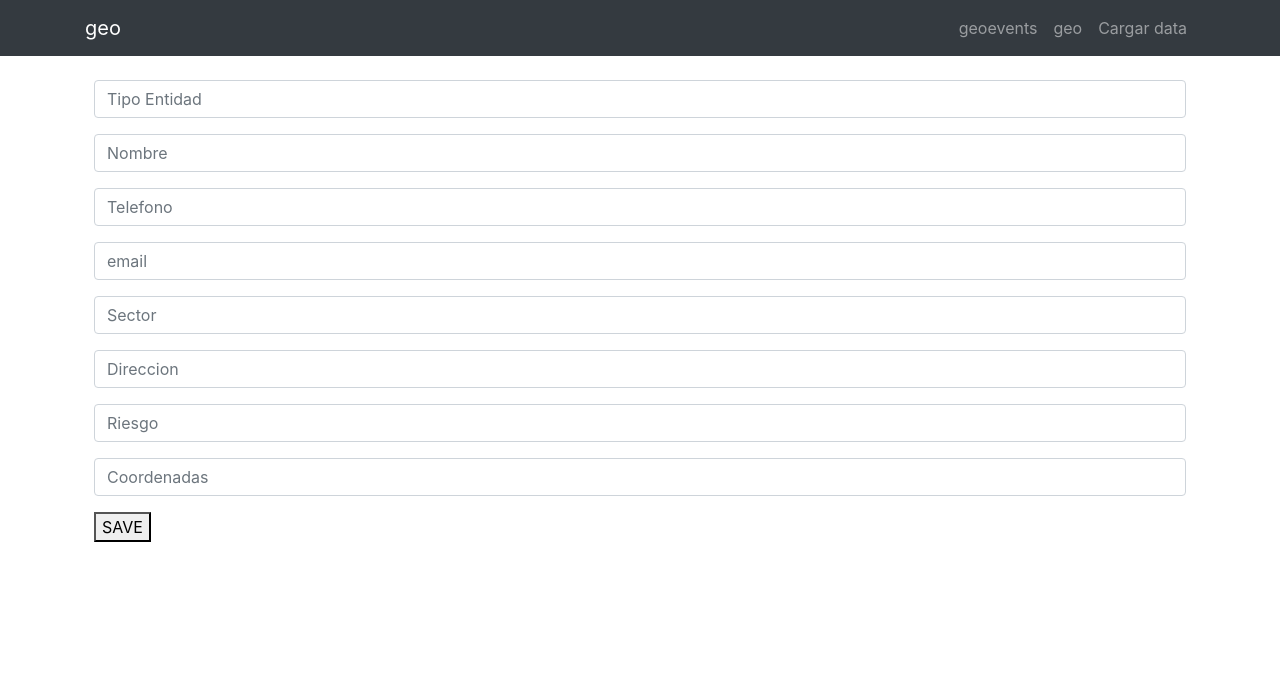
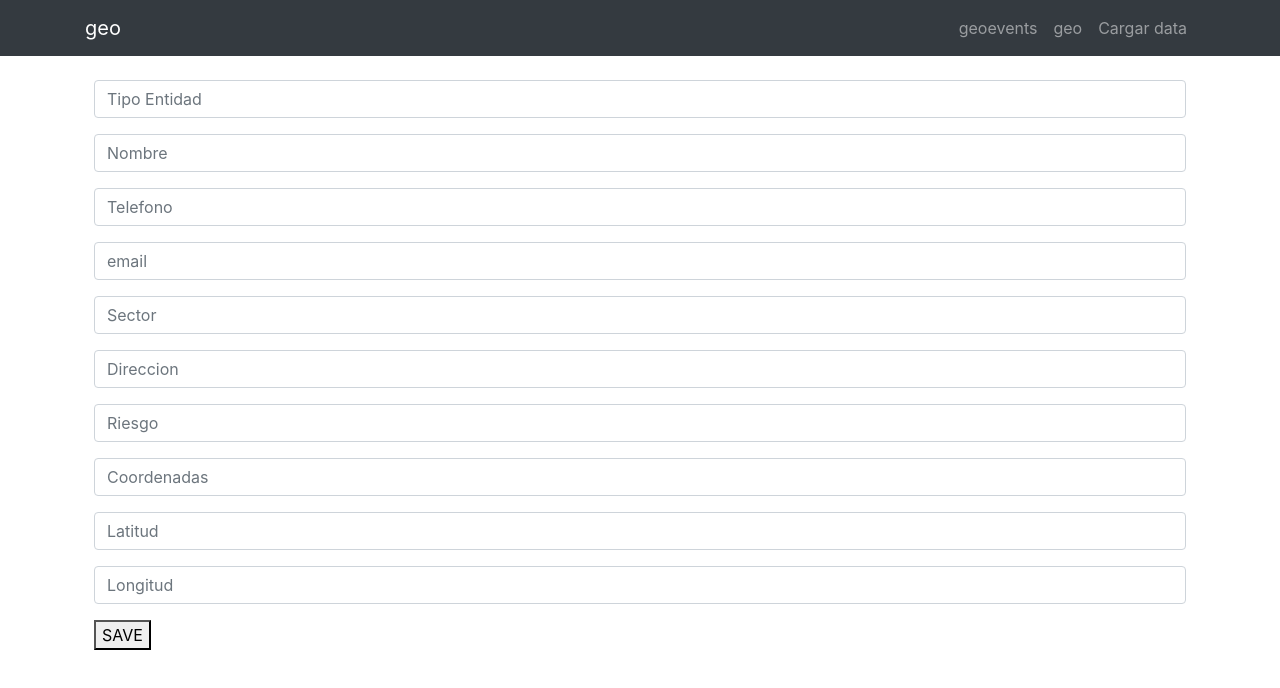
Before and after one commit to agustinpfs/DefensaCivilApp, a React (Create React App) app in the folder frontend/: page /loaddata in a window 1280 px wide. Shown: the top 688 px of the page. Built offline with nearby package versions, Linux system fonts and the light colour scheme; the HTML template or start-up script is replaced by a standard one.

Commit message:
run only one coord

```diff
--- a/frontend/src/components/LoadData.js
+++ b/frontend/src/components/LoadData.js
@@ -12,7 +12,9 @@ export default class LoadData extends Component {
         sector: '',
         direccion: '',
         riesgo: [],
-        coord: []
+        lat: '',
+        lon: '',
+        // coord: []
     }
 
 
@@ -39,7 +41,9 @@ export default class LoadData extends Component {
             sector: this.state.sector,
             direccion: this.state.direccion,
             riesgo: this.state.riesgo,
-            coord: this.state.coord,
+            coord: this.state.lat,
+            lat: this.state.coord,
+            lon: this.state.lon,
         });
         // this.setState({ username: '' });
         // this.getEntity();
@@ -136,13 +140,37 @@ export default class LoadData extends Component {
                                 // defaultValue={JSON.stringify(this.state.coord)}
                                      />
                         </div>
+                        <div className="form-group">
+                            <input
+                                type="text"
+                                className="form-control"
+                                placeholder="Latitud"
+                                onChange={this.onInputChange}
+                                name="lat"
+                                defaultValue={this.state.lat}
+                                // defaultValue={JSON.stringify(this.state.coord)}
+                                     />
+                        </div>
+                        <div className="form-group">
+                            <input
+                                type="text"
+                                className="form-control"
+                                placeholder="Longitud"
+                                onChange={this.onInputChange}
+                                name="lon"
+                                defaultValue={this.state.lon}
+                                // defaultValue={JSON.stringify(this.state.coord)}
+                                     />
+                        </div>
 
                         <button type="submir">SAVE</button>
 
                     </form>
 <div className="">
                     {this.state.tipoEntidad}
-                    {this.state.coord}
+                    {/* {this.state.coord} */}
+                    {this.state.lat}
+                    {this.state.lon}
 
                     </div>
             </div>
```
Also changed, not shown: 2 other files (tests, documents, lock files or other folders).
